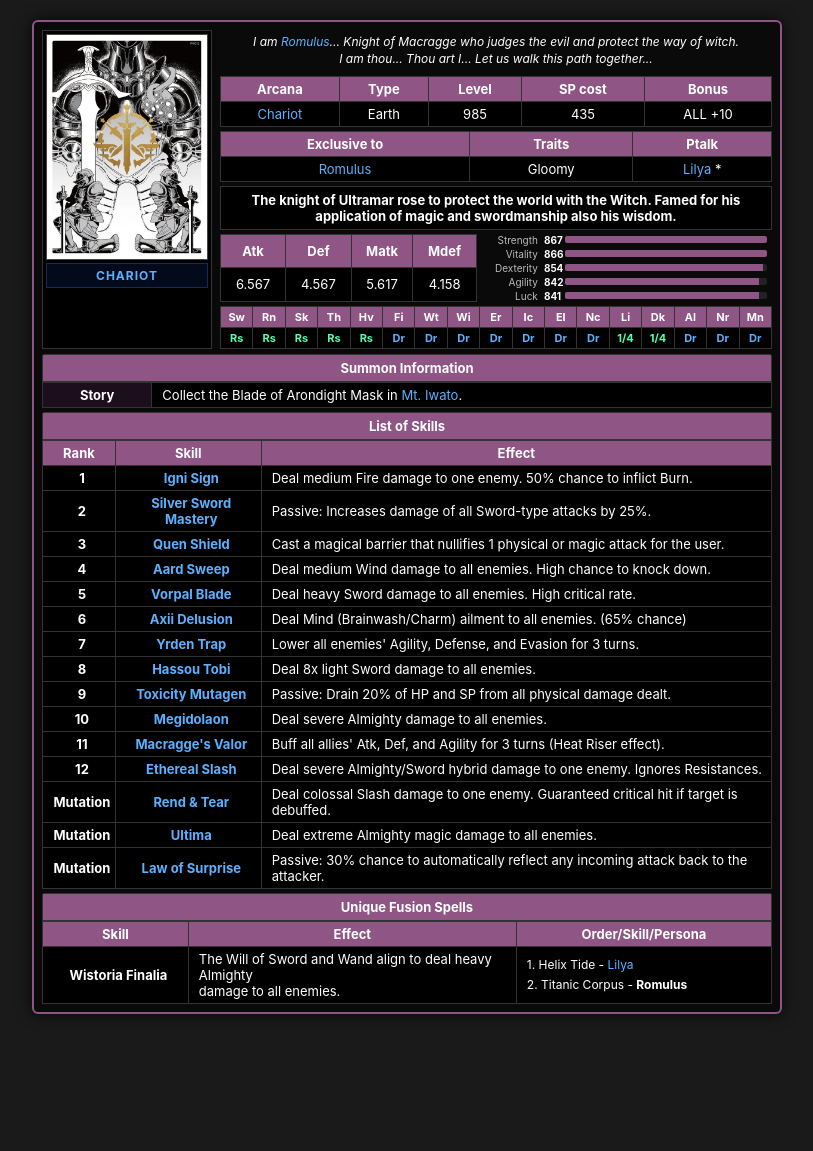
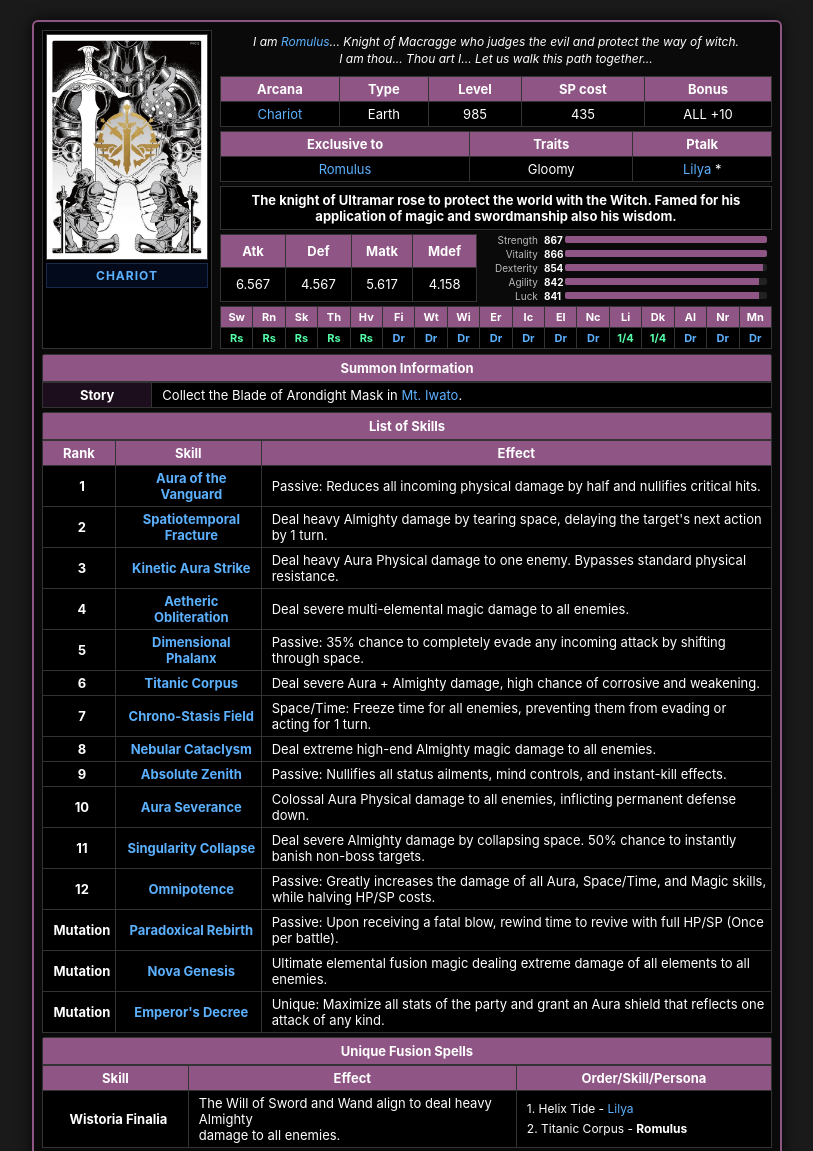
Before and after one commit to 231101731005ulm/novel-wiki, a plain HTML site: page index.html in a window 1280 px wide. Shown: the top 1151 px of the page, without its empty margins (233-1046 px from the left). Before the commit the page ends 1034 px from the top, so only its background shows below. Drawn offline with Linux system fonts and the light colour scheme.

Commit message:
Update index.html

```diff
--- a/index.html
+++ b/index.html
@@ -6,7 +6,6 @@
     <title>Romulus - Persona Wiki</title>
     <link rel="stylesheet" href="Color.css">
     <style>
-        /* Tambahan style khusus untuk mempertegas warna elemen Drain/Resist */
         .t-green { color: #55ffaa; font-weight: bold; }
         .t-blue { color: #5cb1ff; font-weight: bold; }
     </style>
@@ -65,16 +64,12 @@
                     </div>
                 </div>
 
-                <!-- Modifikasi Resist Melee, Drain Magic, 1/4 Light/Dark -->
                 <table class="data-table elements-table">
                     <tr class="bg-purple">
                         <th>Sw</th><th>Rn</th><th>Sk</th><th>Th</th><th>Hv</th><th>Fi</th><th>Wt</th><th>Wi</th><th>Er</th><th>Ic</th><th>El</th><th>Nc</th><th>Li</th><th>Dk</th><th>Al</th><th>Nr</th><th>Mn</th>
                     </tr>
                     <tr>
-                        <td class="t-green">Rs</td><td class="t-green">Rs</td><td class="t-green">Rs</td><td class="t-green">Rs</td><td class="t-green">Rs</td>
-                        <td class="t-blue">Dr</td><td class="t-blue">Dr</td><td class="t-blue">Dr</td><td class="t-blue">Dr</td><td class="t-blue">Dr</td><td class="t-blue">Dr</td><td class="t-blue">Dr</td>
-                        <td class="t-green">1/4</td><td class="t-green">1/4</td>
-                        <td class="t-blue">Dr</td><td class="t-blue">Dr</td><td class="t-blue">Dr</td>
+                        <td class="t-green">Rs</td><td class="t-green">Rs</td><td class="t-green">Rs</td><td class="t-green">Rs</td><td class="t-green">Rs</td><td class="t-blue">Dr</td><td class="t-blue">Dr</td><td class="t-blue">Dr</td><td class="t-blue">Dr</td><td class="t-blue">Dr</td><td class="t-blue">Dr</td><td class="t-blue">Dr</td><td class="t-green">1/4</td><td class="t-green">1/4</td><td class="t-blue">Dr</td><td class="t-blue">Dr</td><td class="t-blue">Dr</td>
                     </tr>
                 </table>
             </div>
@@ -95,49 +90,49 @@
                 <th class="w-10">Rank</th><th class="w-20">Skill</th><th>Effect</th>
             </tr>
             <tr>
-                <td class="text-center font-bold">1</td><td class="text-center font-bold"><a href="#">Igni Sign</a></td><td>Deal medium Fire damage to one enemy. 50% chance to inflict Burn.</td>
+                <td class="text-center font-bold">1</td><td class="text-center font-bold"><a href="#">Aura of the Vanguard</a></td><td>Passive: Reduces all incoming physical damage by half and nullifies critical hits.</td>
             </tr>
             <tr>
-                <td class="text-center font-bold">2</td><td class="text-center font-bold"><a href="#">Silver Sword Mastery</a></td><td>Passive: Increases damage of all Sword-type attacks by 25%.</td>
+                <td class="text-center font-bold">2</td><td class="text-center font-bold"><a href="#">Spatiotemporal Fracture</a></td><td>Deal heavy Almighty damage by tearing space, delaying the target's next action by 1 turn.</td>
             </tr>
             <tr>
-                <td class="text-center font-bold">3</td><td class="text-center font-bold"><a href="#">Quen Shield</a></td><td>Cast a magical barrier that nullifies 1 physical or magic attack for the user.</td>
+                <td class="text-center font-bold">3</td><td class="text-center font-bold"><a href="#">Kinetic Aura Strike</a></td><td>Deal heavy Aura Physical damage to one enemy. Bypasses standard physical resistance.</td>
             </tr>
             <tr>
-                <td class="text-center font-bold">4</td><td class="text-center font-bold"><a href="#">Aard Sweep</a></td><td>Deal medium Wind damage to all enemies. High chance to knock down.</td>
+                <td class="text-center font-bold">4</td><td class="text-center font-bold"><a href="#">Aetheric Obliteration</a></td><td>Deal severe multi-elemental magic damage to all enemies.</td>
             </tr>
             <tr>
-                <td class="text-center font-bold">5</td><td class="text-center font-bold"><a href="#">Vorpal Blade</a></td><td>Deal heavy Sword damage to all enemies. High critical rate.</td>
+                <td class="text-center font-bold">5</td><td class="text-center font-bold"><a href="#">Dimensional Phalanx</a></td><td>Passive: 35% chance to completely evade any incoming attack by shifting through space.</td>
             </tr>
             <tr>
-                <td class="text-center font-bold">6</td><td class="text-center font-bold"><a href="#">Axii Delusion</a></td><td>Deal Mind (Brainwash/Charm) ailment to all enemies. (65% chance)</td>
+                <td class="text-center font-bold">6</td><td class="text-center font-bold"><a href="#">Titanic Corpus</a></td><td>Deal severe Aura + Almighty damage, high chance of corrosive and weakening.</td>
             </tr>
             <tr>
-                <td class="text-center font-bold">7</td><td class="text-center font-bold"><a href="#">Yrden Trap</a></td><td>Lower all enemies' Agility, Defense, and Evasion for 3 turns.</td>
+                <td class="text-center font-bold">7</td><td class="text-center font-bold"><a href="#">Chrono-Stasis Field</a></td><td>Space/Time: Freeze time for all enemies, preventing them from evading or acting for 1 turn.</td>
             </tr>
             <tr>
-                <td class="text-center font-bold">8</td><td class="text-center font-bold"><a href="#">Hassou Tobi</a></td><td>Deal 8x light Sword damage to all enemies.</td>
+                <td class="text-center font-bold">8</td><td class="text-center font-bold"><a href="#">Nebular Cataclysm</a></td><td>Deal extreme high-end Almighty magic damage to all enemies.</td>
             </tr>
             <tr>
-                <td class="text-center font-bold">9</td><td class="text-center font-bold"><a href="#">Toxicity Mutagen</a></td><td>Passive: Drain 20% of HP and SP from all physical damage dealt.</td>
+                <td class="text-center font-bold">9</td><td class="text-center font-bold"><a href="#">Absolute Zenith</a></td><td>Passive: Nullifies all status ailments, mind controls, and instant-kill effects.</td>
             </tr>
             <tr>
-                <td class="text-center font-bold">10</td><td class="text-center font-bold"><a href="#">Megidolaon</a></td><td>Deal severe Almighty damage to all enemies.</td>
+                <td class="text-center font-bold">10</td><td class="text-center font-bold"><a href="#">Aura Severance</a></td><td>Colossal Aura Physical damage to all enemies, inflicting permanent defense down.</td>
             </tr>
             <tr>
-                <td class="text-center font-bold">11</td><td class="text-center font-bold"><a href="#">Macragge's Valor</a></td><td>Buff all allies' Atk, Def, and Agility for 3 turns (Heat Riser effect).</td>
+                <td class="text-center font-bold">11</td><td class="text-center font-bold"><a href="#">Singularity Collapse</a></td><td>Deal severe Almighty damage by collapsing space. 50% chance to instantly banish non-boss targets.</td>
             </tr>
             <tr>
-                <td class="text-center font-bold">12</td><td class="text-center font-bold"><a href="#">Ethereal Slash</a></td><td>Deal severe Almighty/Sword hybrid damage to one enemy. Ignores Resistances.</td>
+                <td class="text-center font-bold">12</td><td class="text-center font-bold"><a href="#">Omnipotence</a></td><td>Passive: Greatly increases the damage of all Aura, Space/Time, and Magic skills, while halving HP/SP costs.</td>
             </tr>
             <tr>
-                <td class="text-center font-bold">Mutation</td><td class="text-center font-bold"><a href="#">Rend & Tear</a></td><td>Deal colossal Slash damage to one enemy. Guaranteed critical hit if target is debuffed.</td>
+                <td class="text-center font-bold">Mutation</td><td class="text-center font-bold"><a href="#">Paradoxical Rebirth</a></td><td>Passive: Upon receiving a fatal blow, rewind time to revive with full HP/SP (Once per battle).</td>
             </tr>
             <tr>
-                <td class="text-center font-bold">Mutation</td><td class="text-center font-bold"><a href="#">Ultima</a></td><td>Deal extreme Almighty magic damage to all enemies.</td>
+                <td class="text-center font-bold">Mutation</td><td class="text-center font-bold"><a href="#">Nova Genesis</a></td><td>Ultimate elemental fusion magic dealing extreme damage of all elements to all enemies.</td>
             </tr>
             <tr>
-                <td class="text-center font-bold">Mutation</td><td class="text-center font-bold"><a href="#">Law of Surprise</a></td><td>Passive: 30% chance to automatically reflect any incoming attack back to the attacker.</td>
+                <td class="text-center font-bold">Mutation</td><td class="text-center font-bold"><a href="#">Emperor's Decree</a></td><td>Unique: Maximize all stats of the party and grant an Aura shield that reflects one attack of any kind.</td>
             </tr>
         </table>
 
```
